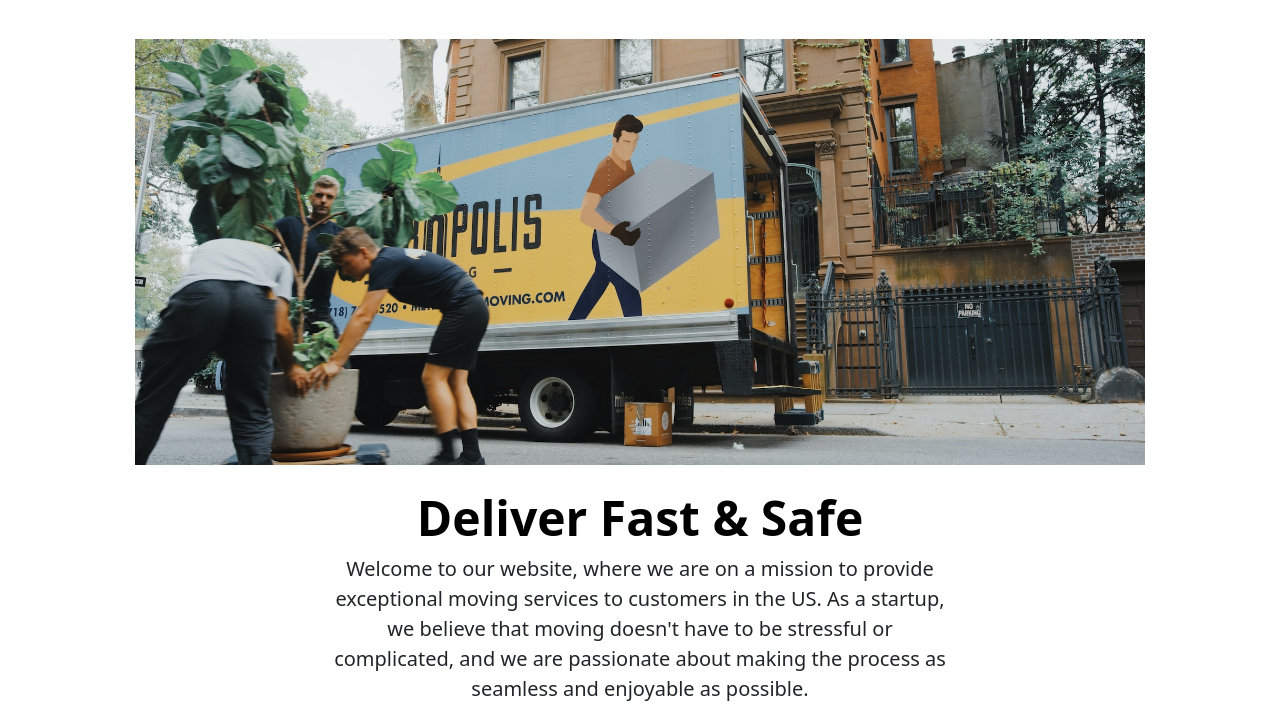
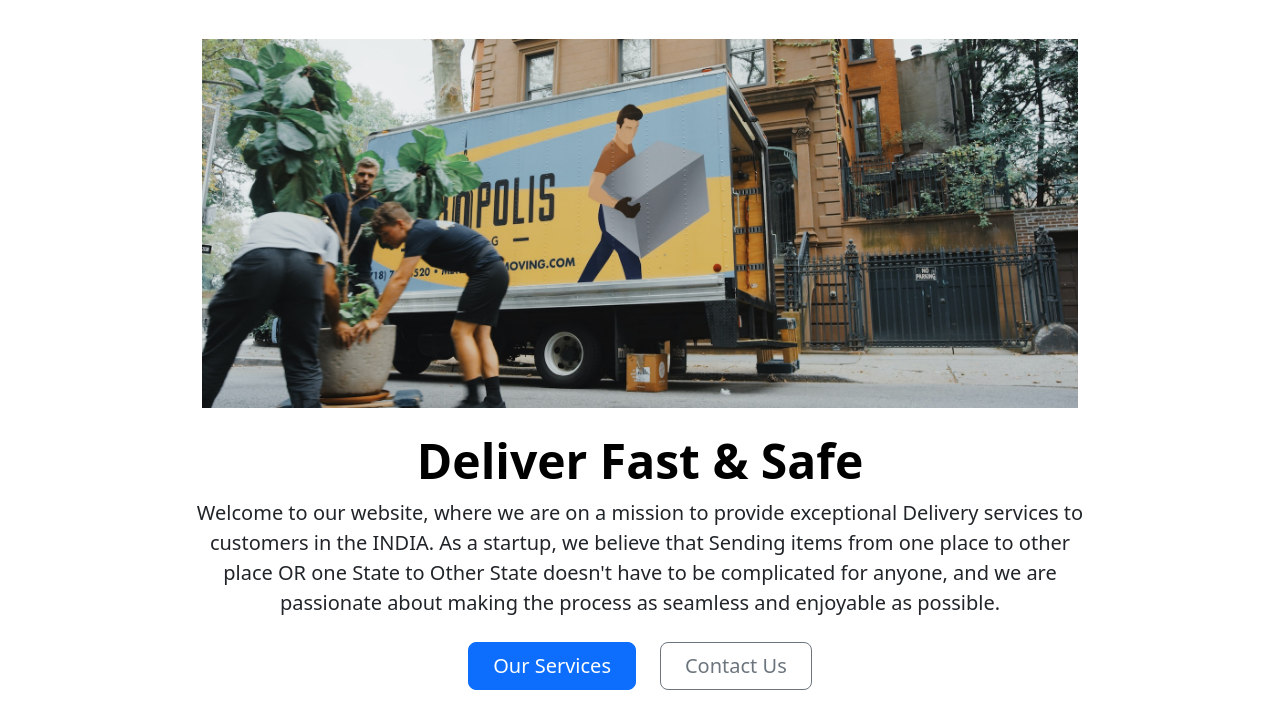
Before and after one commit to Shrimaan-Aditya/Using-Bootstrap-Delivery-Company-Website, a plain HTML site: page index.html in a window 1280 px wide. Shown: the part 67-792 px from the top of the page. Drawn offline with nearby package versions, Linux system fonts and the light colour scheme.

Commit message:
Little Modification

```diff
--- a/index.html
+++ b/index.html
@@ -7,6 +7,9 @@
   <title>Bootstrap Components</title>
     <link href="https://cdn.jsdelivr.net/npm/bootstrap@5.3.1/dist/css/bootstrap.min.css" rel="stylesheet" integrity="sha384-4bw+/aepP/YC94hEpVNVgiZdgIC5+VKNBQNGCHeKRQN+PtmoHDEXuppvnDJzQIu9" crossorigin="anonymous">
   <style>
+    div{
+      text-align: justify;
+    }
     .icon{
       font-weight: bold;
     }
@@ -48,16 +51,18 @@
   </div>
 </nav>
 
+<div class="container">
 <div class="px-4 py-5 my-0 text-center">
   <img class="d-block mx-auto mb-4" src="./moving-van.jpg" alt="" width="82%" >
   <h1 class="display-5 fw-bold text-body-emphasis">Deliver Fast & Safe</h1>
-  <div class="col-lg-6 mx-auto">
-    <p class="lead mb-4">Welcome to our website, where we are on a mission to provide exceptional moving services to customers in the US. As a startup, we believe that moving doesn't have to be stressful or complicated, and we are passionate about making the process as seamless and enjoyable as possible.</p>
-    <div class="d-grid gap-2 d-sm-flex justify-content-sm-center">
+  <div class="col-lg-10 mx-auto">
+    <p class="lead mb-2 mb-4" style="text-align: center;">Welcome to our website, where we are on a mission to provide exceptional Delivery services to customers in the INDIA. As a startup, we believe that Sending items from one place to other place OR one State to Other State doesn't have to be complicated for anyone, and we are passionate about making the process as seamless and enjoyable as possible.</p>
+    <div class="d-grid gap-4 d-sm-flex justify-content-sm-center">
       <button type="button" class="btn btn-primary btn-lg px-4 gap-3">Our Services</button>
       <button type="button" class="btn btn-outline-secondary btn-lg px-4">Contact Us</button>
     </div>
   </div>
+</div>
 </div>
 
 
```
